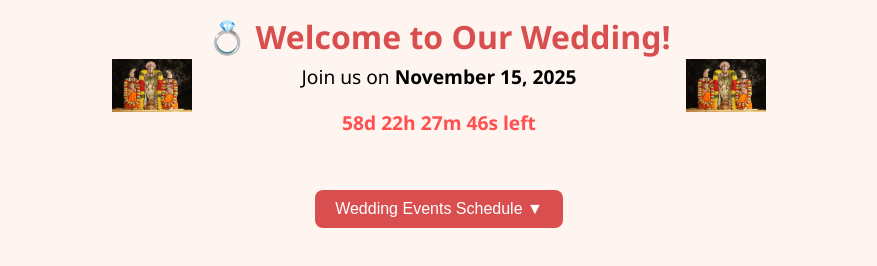
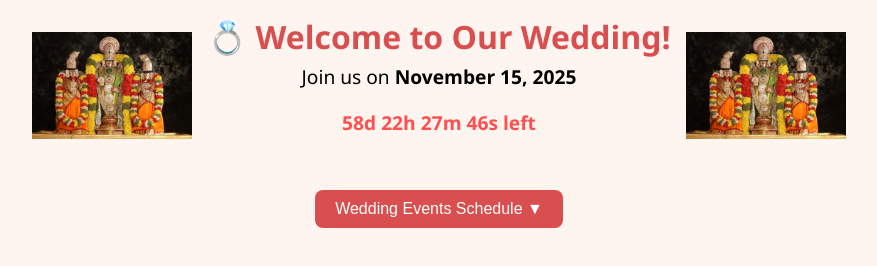
Before and after one commit to pranaymahi/Engagement, a plain HTML site: page index.html in a window 1280 px wide. Shown: the whole page, without its empty margins (201-1078 px from the left). Drawn offline with Linux system fonts and the light colour scheme.

Commit message:
Update styles.css

```diff
--- a/css/styles.css
+++ b/css/styles.css
@@ -18,7 +18,7 @@ body {
 }
 
 .ganesh-side {
-  width: 80px;
+  width: 160px;
   height: auto;
 }
 
```
